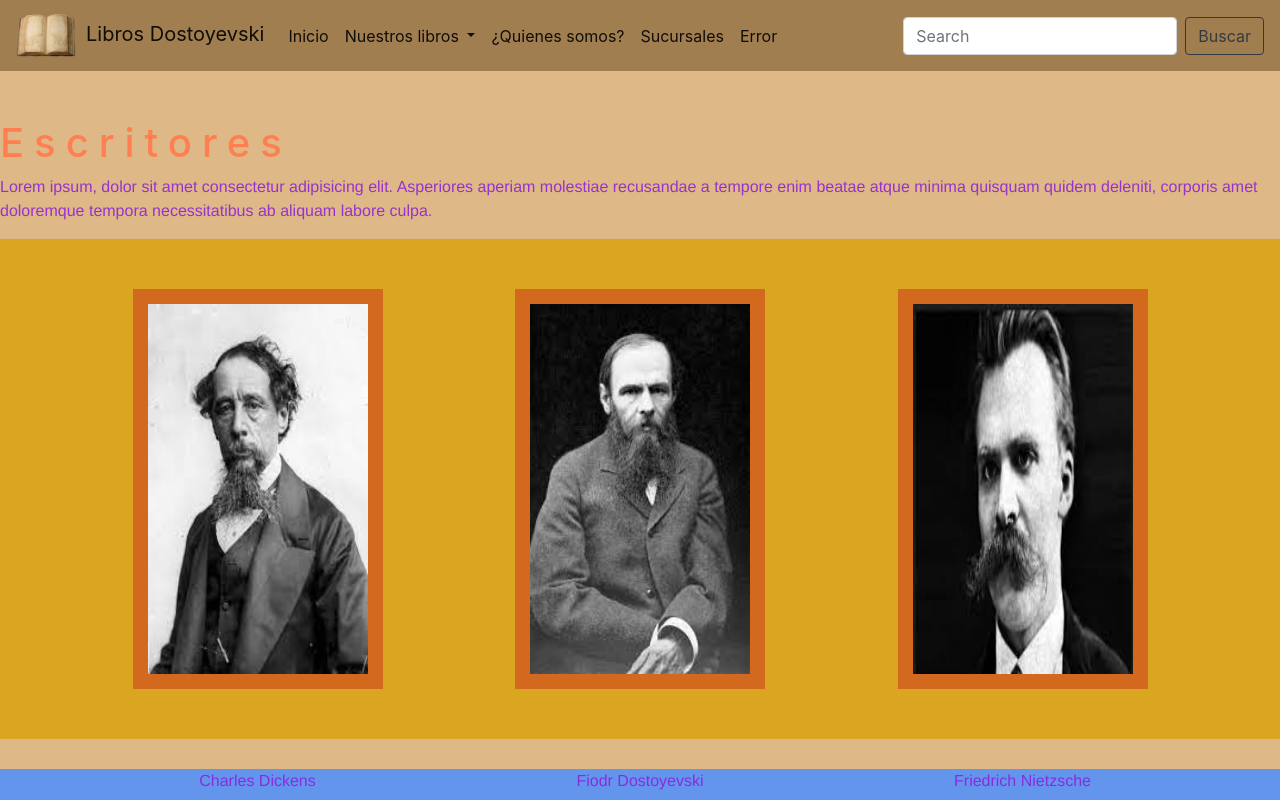
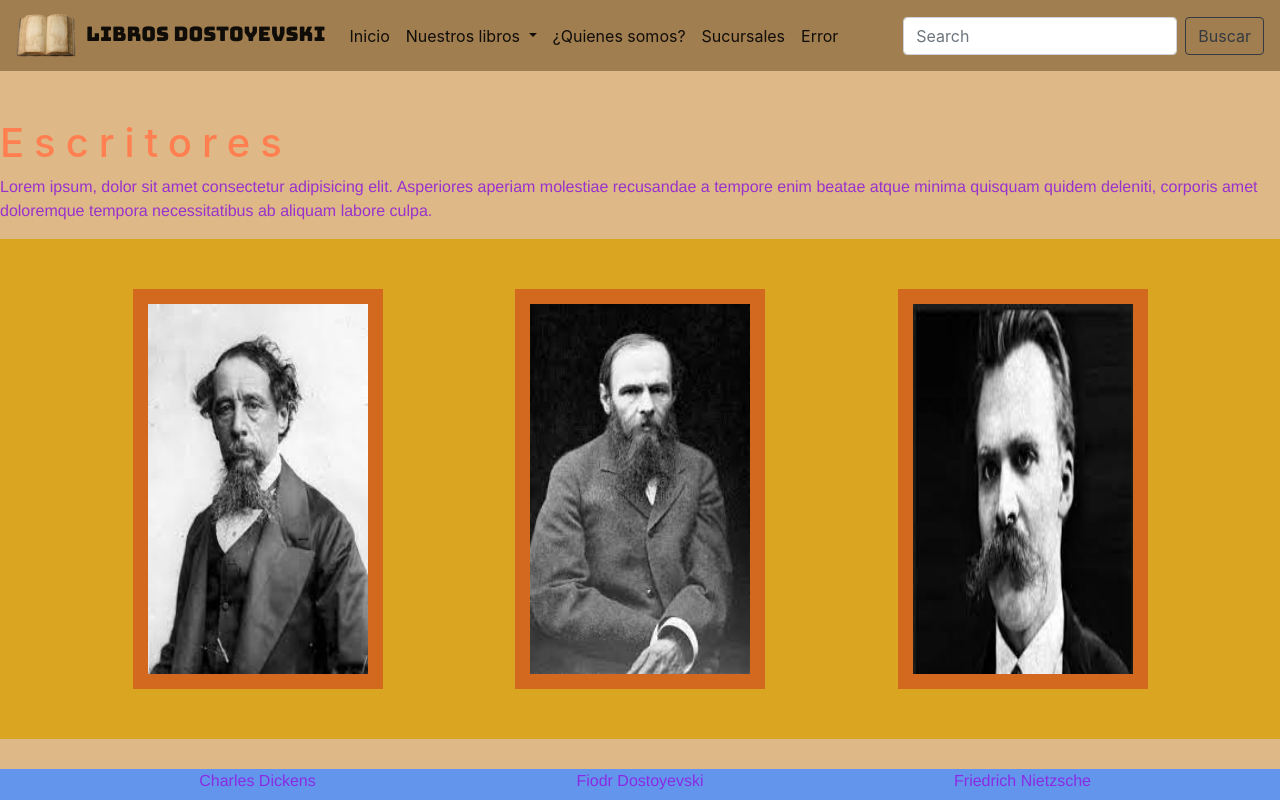
Before and after one commit to MartinRichiello/Libros-Dostoyevski, a website: page pages/escritores.html in a window 1280 px wide. Shown: the top 800 px of the page. Drawn offline with nearby package versions, Linux system fonts and the light colour scheme.

Commit message:
SCSS solucionado

```diff
--- a/package.json
+++ b/package.json
@@ -20,7 +20,7 @@
   "homepage": "https://github.com/MartinRichiello/LibrosDostoyevski-Richiello#readme",
   "devDependencies": {
     "node-sass": "^6.0.1",
-    "nodemon": "^2.0.12"
+    "nodemon": "^2.0.13"
   },
   "dependencies": {
     "express": "^4.17.1"
--- a/pages/escritores.html
+++ b/pages/escritores.html
@@ -11,6 +11,10 @@
      <link rel="stylesheet" href="https://cdn.jsdelivr.net/npm/bootstrap@4.6.0/dist/css/bootstrap.min.css" integrity="sha384-B0vP5xmATw1+K9KRQjQERJvTumQW0nPEzvF6L/Z6nronJ3oUOFUFpCjEUQouq2+l" crossorigin="anonymous">
      <!--ESTILOS DE CSS-->
      <link rel="stylesheet" href="../css/style.css">
+     <!--GOOGLE FONTS-->
+    <link rel="preconnect" href="https://fonts.googleapis.com">
+    <link rel="preconnect" href="https://fonts.gstatic.com" crossorigin>
+    <link href="https://fonts.googleapis.com/css2?family=Bungee&family=Lobster&display=swap" rel="stylesheet">
 
 </head>
 <body>
--- a/scss/style.scss
+++ b/scss/style.scss
@@ -10,6 +10,12 @@ $texto_family: 'Franklin Gothic Medium', 'Arial Narrow', Arial, sans-serif;
 
 body{
     background-color: burlywood;
+
+}
+
+.navbar-brand{
+
+    font-family: 'Bungee', cursive;
 
 }
 
```
Also changed, not shown: index.html (+1 -1 lines), pages/libros.html (+4 -0 lines), pages/nosotros.html (+4 -0 lines), pages/sucursales.html (+4 -0 lines), css/style.css, 1 other file.
